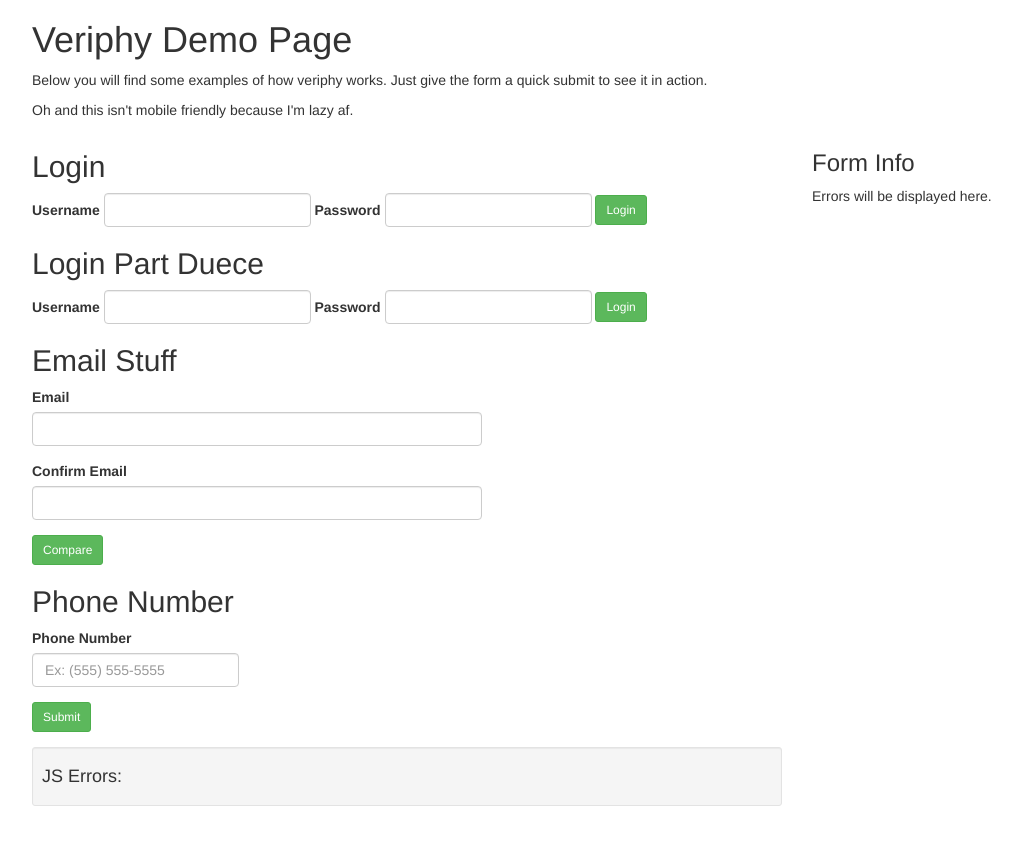
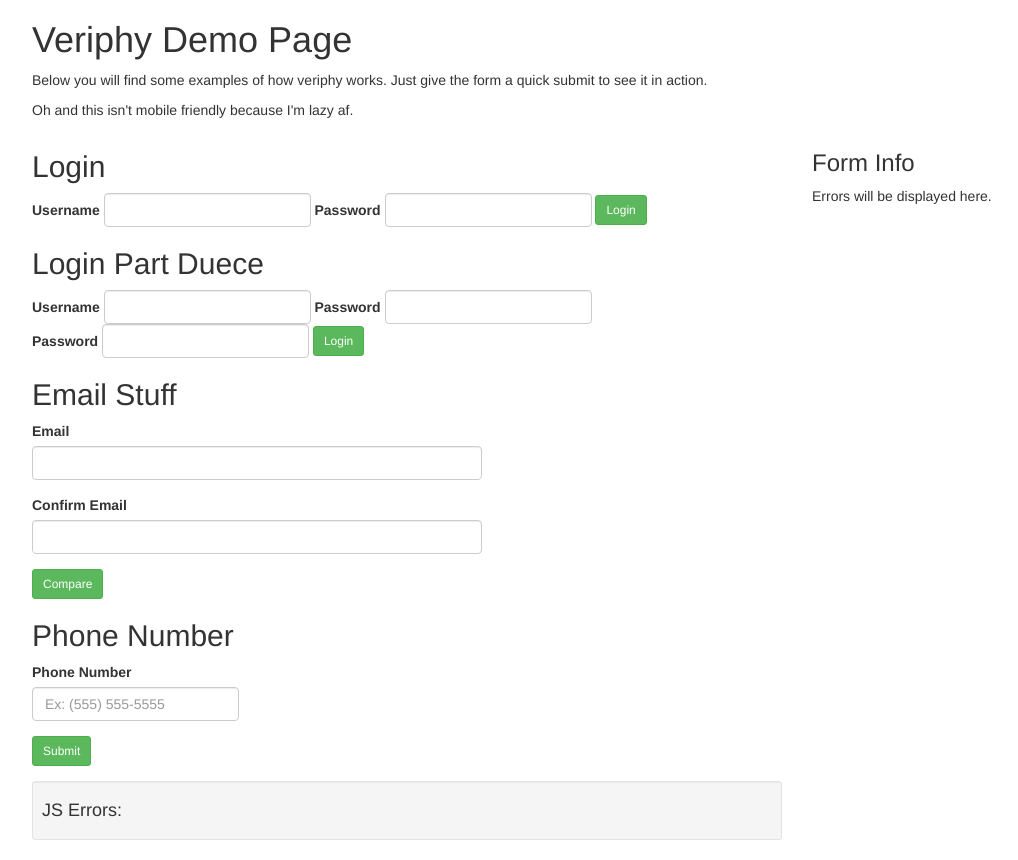
Before and after one commit to wildbeard/veriphy, a plain HTML site: page Demo/index.html in a window 1280 px wide. Shown: the whole page, without its empty margins (38-1056 px from the left). Before the commit the page ends 826 px from the top, so only its background shows below. Drawn offline with nearby package versions, Linux system fonts and the light colour scheme.

Commit message:
Minute Changes

```diff
--- a/Demo/index.html
+++ b/Demo/index.html
@@ -62,7 +62,11 @@
                         </div>
                         <div class="form-group input-marker">
                             <label class="control-label">Password</label>
-                            <input type="password" name="passOne" class="form-control" data-veriphy-minlength="8" data-veriphy-maxlength="15" required />
+                            <input type="password" name="passOne" class="form-control" data-veriphy-compare="passTwo" data-veriphy-minlength="8" data-veriphy-maxlength="15" required />
+                        </div>
+                        <div class="form-group input-marker">
+                            <label class="control-label">Password</label>
+                            <input type="password" name="passTwo" class="form-control" data-veriphy-minlength="8" data-veriphy-maxlength="15" required />
                         </div>
                         <div class="form-group">
                             <button type="button" class="btn btn-success btn-sm" onclick="validateForm('theForm1')">Login</button>
--- a/veriphy.js
+++ b/veriphy.js
@@ -51,7 +51,7 @@ var veriphy = function(options) {
 
     // Minumum and max length of input fields.
     this.minLength = options.minLength || 8;
-    this.maxLength = options.maxLength || 25; // Unused ( 1.5 )
+    this.maxLength = options.maxLength || 25; // As of 1.5+ used on the following: text validation :(
 
     this.hasErrorMsg = false;
 
```
